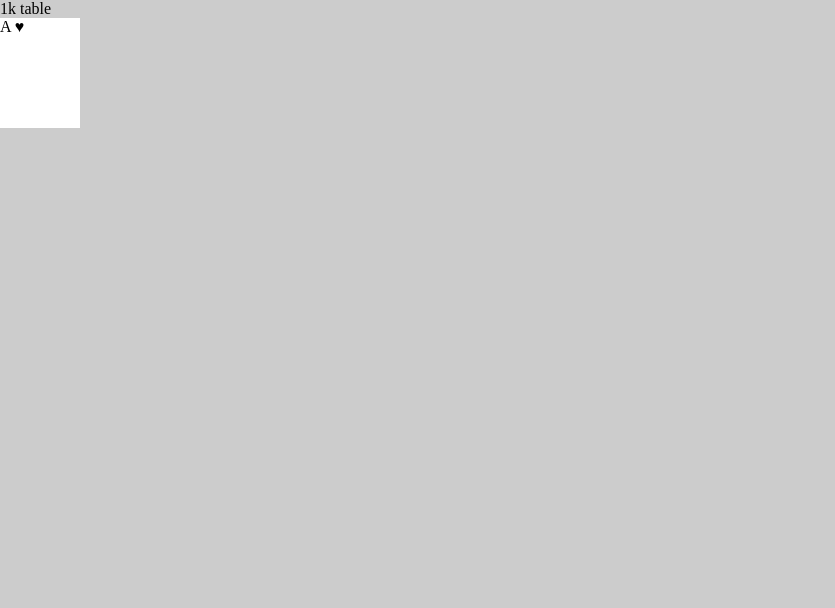
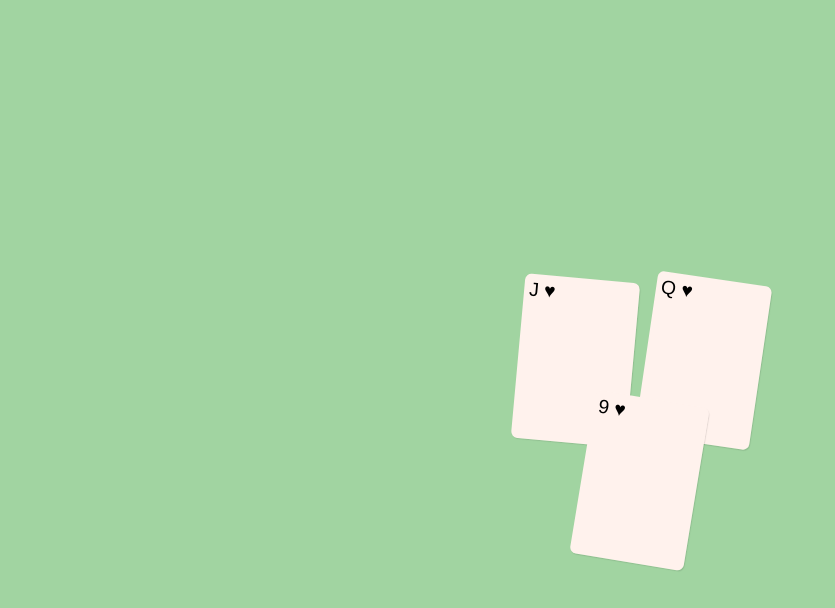
Before and after one commit to gornanization/1k-table, a Vue app: page / in a window 1280 px wide. Shown: the top 608 px of the page, without its empty margins (0-835 px from the left). Built offline with nearby package versions, Linux system fonts and the light colour scheme.

Commit message:
Defining Table and Card components

```diff
--- a/package.json
+++ b/package.json
@@ -63,6 +63,7 @@
     "mocha": "^3.2.0",
     "nightwatch": "^0.9.12",
     "node-notifier": "^5.1.2",
+    "node-sass": "^4.7.2",
     "optimize-css-assets-webpack-plugin": "^3.2.0",
     "ora": "^1.2.0",
     "phantomjs-prebuilt": "^2.1.14",
@@ -70,11 +71,13 @@
     "postcss-import": "^11.0.0",
     "postcss-loader": "^2.0.8",
     "rimraf": "^2.6.0",
+    "sass-loader": "^6.0.6",
     "selenium-server": "^3.0.1",
     "semver": "^5.3.0",
     "shelljs": "^0.7.6",
     "sinon": "^4.0.0",
     "sinon-chai": "^2.8.0",
+    "style-loader": "^0.19.1",
     "uglifyjs-webpack-plugin": "^1.1.1",
     "url-loader": "^0.5.8",
     "vue-loader": "^13.3.0",
--- a/src/App.vue
+++ b/src/App.vue
@@ -14,6 +14,20 @@ export default {
 #app {
   width: 100%;
   height: 100%;
-  background: #ccc;
+  background: #a1d4a1;
+}
+
+body {
+  font-family: Arial;
+}
+
+* {
+  margin: 0;
+  padding: 0;
+}
+
+body, html {
+  width: 100%;
+  height: 100%;
 }
 </style>
--- a/src/components/Card.vue
+++ b/src/components/Card.vue
@@ -1,24 +1,135 @@
 <template>
-  <div class="card">
-    {{rank}} {{suit}}
+  <div
+    v-on:click="flip()"
+    v-bind:class="[{ card__front: cardShown },
+    'card__rank-' + normalizeRankName(rank),
+    'card__suit-' + normalizeSuitName(suit),
+    'card__position-' + positionToClassName(position)
+    ]"
+    class="card">
+      <div class="card-front">
+          {{rank}} {{suit}}
+      </div>
+      <div class="card-back">
+          <div class="card-back-inner"></div>
+      </div>
   </div>
 </template>
 
 <script>
+import { Position } from './Position';
+
+function positionToClassName(pos) {
+    return {
+        [Position.TRICK_FIRST]: 'trick-first',
+        [Position.TRICK_SECOND]: 'trick-second',
+        [Position.TRICK_THIRD]: 'trick-third',
+    }[pos];
+}
+
+function normalizeRankName(rank) {
+    return {
+        'A': 'ace',
+        'K': 'king',
+        'Q': 'queen',
+        'J': 'jack',
+        '10': 'ten',
+        '9': 'nine'
+    }[rank] || 'undefined';
+}
+
+function normalizeSuitName(rank) {
+    return {
+        '♥': 'heart'
+    }[rank] || 'undefined';
+}
+
 export default {
     data: () => {
         return {
-            rank: 'A',
-            suit: '♥'
+            cardShown: true
         }
+    },
+    created() {
+        setTimeout(() => {
+            const rand = Math.random(10) * 10 + 1;
+            this.$el.style['transform'] = `rotate(${rand}deg)`;
+            console.log();
+
+        })
+    },
+    props: ['rank', 'suit', 'position'],
+    methods: {
+        flip() {
+            this.cardShown = !this.cardShown;
+        },
+        positionToClassName,
+        normalizeRankName,
+        normalizeSuitName
     }
 }
 </script>
 
-<style scoped>
+<style lang="scss">
+    $width: 9vw;
+    $height: $width * 1.43;
+    $card-padding: 5px;
+    $border-radius: 0.5vw;
+
     .card {
-        width: 80px;
-        height: 110px;
-        background: #fff;
+        font-size: 1.5vw;
+        transition: ease 0.4s;
+        top: calc(50% - #{$height / 2});
+        left: calc(50% - #{$width / 2});
+        width: $width;
+        height: $height;
+        position: absolute;
+        box-shadow: 1px 1px 1px rgba(0,0,0,.1);
+        border-radius: $border-radius;
+    }
+
+    .card__position-trick {
+        &-first {
+            top: calc(45% - #{$height / 2});
+            left: calc(45% - #{$width / 2});
+        }
+        &-second {
+            top: calc(45% - #{$height / 2});
+            left: calc(55% - #{$width / 2});
+        }
+        &-third {
+            top: calc(60% - #{$height / 2});
+            left: calc(50% - #{$width / 2});
+        }
+    }
+
+
+    .card-front, .card-back {
+        width: calc(#{$width} - #{2 * $card-padding});
+        height: calc(#{$height} - #{2 * $card-padding});
+        padding: 5px;
+        border-radius: $border-radius;
+        top: 0;
+        position: absolute;
+    }
+
+    .card-front {
+        background: #FFF2ED;
+    }
+    .card-back {
+        background: #ff6c6c;
+    }
+
+    .card-back-inner {
+        background: #ff8787;
+        border-radius: $border-radius;
+        width: 100%;
+        height: 100%;
+    }
+
+    .card__front {
+        .card-back {
+            visibility: hidden;
+        }
     }
 </style>
--- a/src/components/HelloWorld.vue
+++ /dev/null
@@ -1,34 +0,0 @@
-<template>
-  <div>
-    {{msg}}
-    <card></card>
-  </div>
-</template>
-
-<script>
-export default {
-  name: 'HelloWorld',
-  data () {
-    return {
-      msg: '1k table'
-    }
-  }
-}
-</script>
-
-<style scoped>
-.table {
-  background: #ccc;
-}
-</style>
-
-<style>
-* {
-  margin: 0;
-  padding: 0;
-}
-body, html {
-  width: 100%;
-  height: 100%;
-}
-</style>
--- /dev/null
+++ b/src/components/Position.js
@@ -0,0 +1,5 @@
+export const Position = {
+    TRICK_FIRST: 'TRICK_FIRST',
+    TRICK_SECOND: 'TRICK_SECOND',
+    TRICK_THIRD: 'TRICK_THIRD'
+};
--- /dev/null
+++ b/src/components/Table.vue
@@ -0,0 +1,34 @@
+<template>
+  <div class="table">
+    <card
+        :key="card.rank+''+card.suit"
+        v-for="card in cards"
+        :rank="card.rank"
+        :position="card.position"
+        :suit="card.suit">
+    </card>
+  </div>
+</template>
+<script>
+
+import { Position } from './Position';
+
+export default {
+  data() {
+    return {
+      cards: [
+        {rank: 'J', suit: '♥', position: Position.TRICK_FIRST},
+        {rank: 'Q', suit: '♥', position: Position.TRICK_SECOND},
+        {rank: '9', suit: '♥', position: Position.TRICK_THIRD}
+      ]
+    }
+  }
+}
+</script>
+
+<style scoped>
+.table {
+    width: 100%;
+    height: 100%;
+}
+</style>
--- a/src/router/index.js
+++ b/src/router/index.js
@@ -1,6 +1,6 @@
 import Vue from 'vue'
 import Router from 'vue-router'
-import HelloWorld from '@/components/HelloWorld'
+import Table from '@/components/Table'
 import Card from '@/components/Card'
 
 Vue.use(Router)
@@ -10,8 +10,8 @@ export default new Router({
   routes: [
     {
       path: '/',
-      name: 'HelloWorld',
-      component: HelloWorld
+      name: 'Table',
+      component: Table
     }
   ]
 })
```
